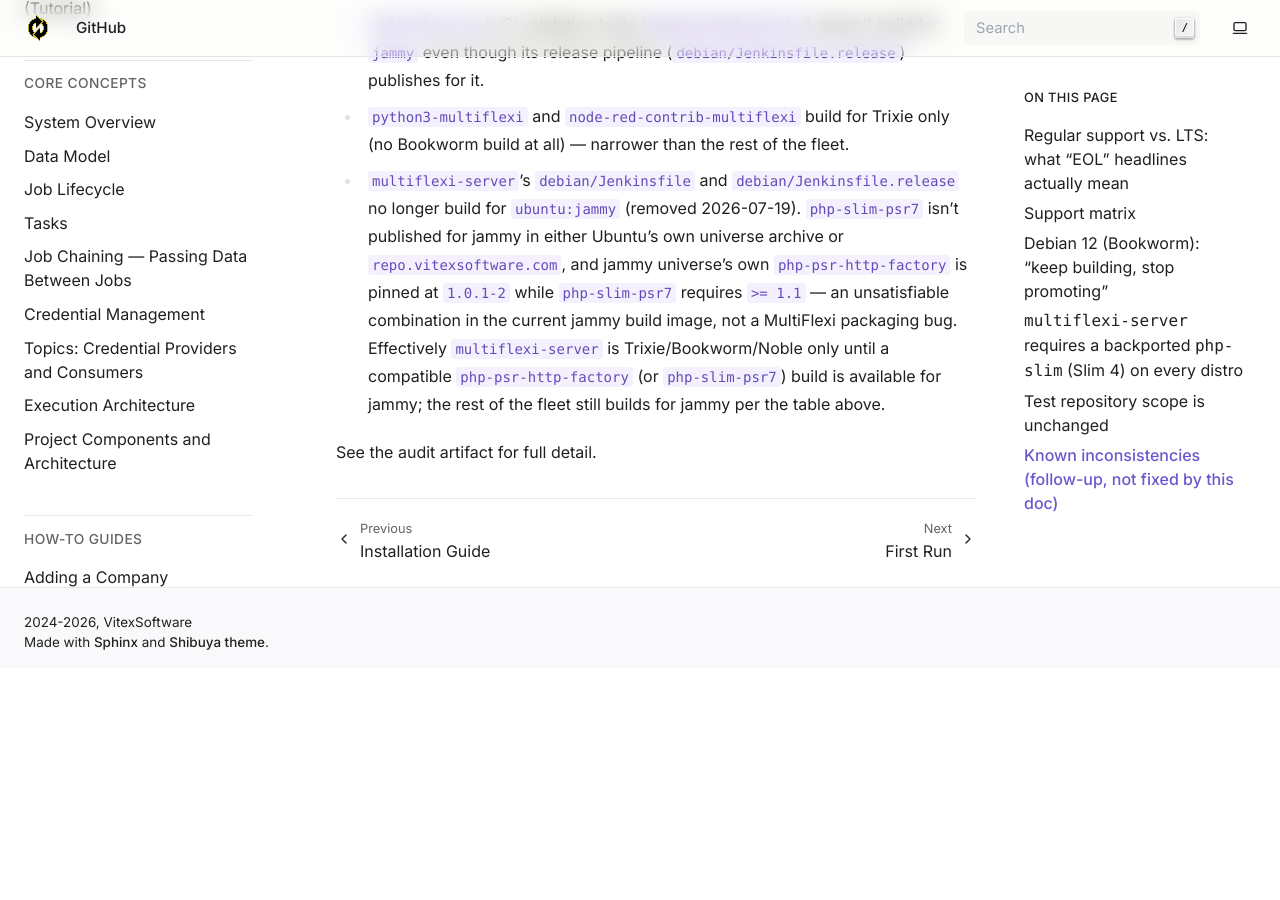
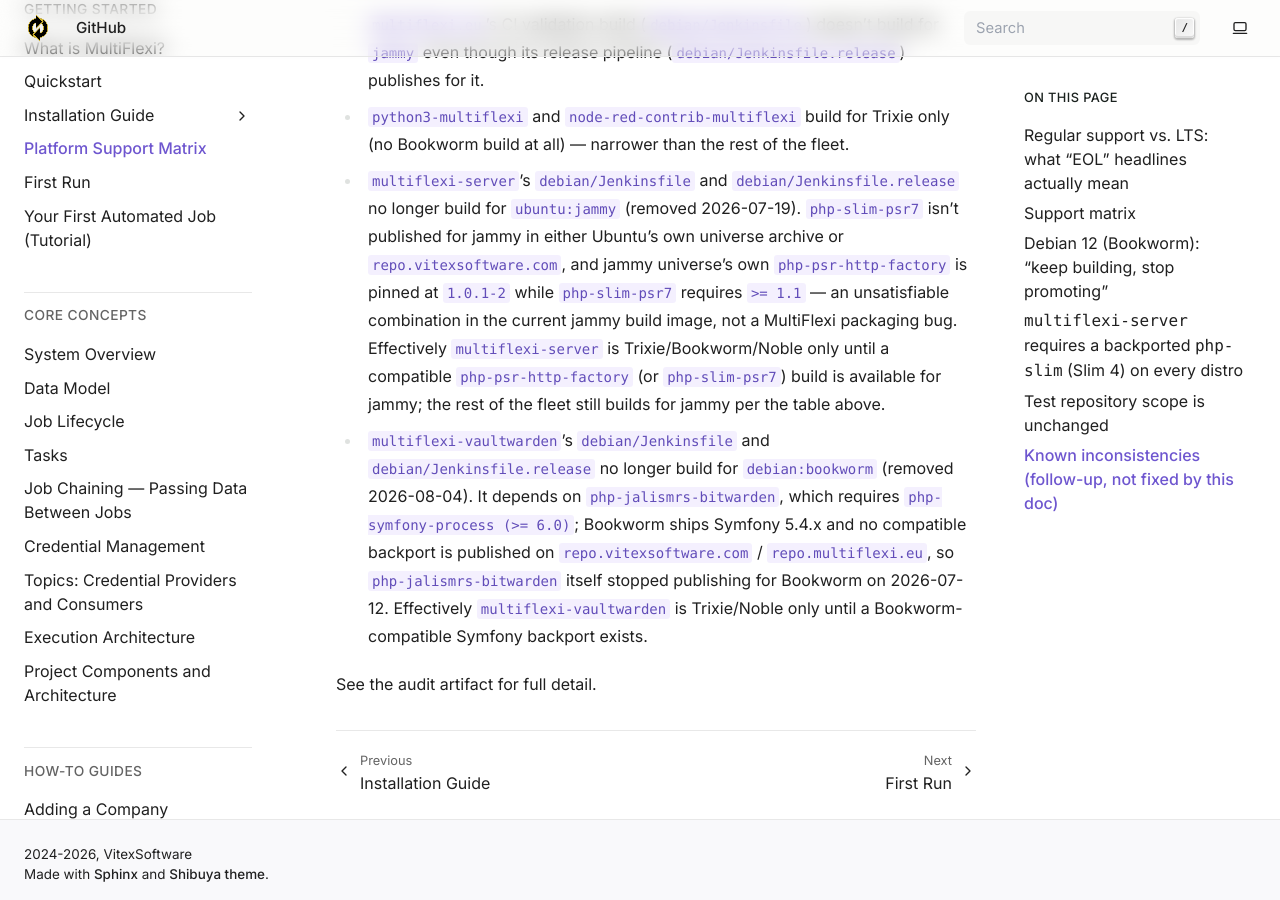
Before and after one commit to VitexSoftware/multiflexi-doc-en, a Sphinx documentation site: the page built from source/platform-support.rst, in a window 1280 px wide and 900 px high, scrolled down 4645 px. Built offline with Sphinx 7.4.7, drawn with Linux system fonts in a browser that asks for light colours; before the commit the page ends 5313 px from its top, so only the background shows below that.

Commit message:
docs: update platform support for multiflexi-vaultwarden
- Remove bookworm build target from multiflexi-vaultwarden due to incompatible dependencies and lack of Symfony backport.

Co-Authored-By: Claude Sonnet 5 <noreply@anthropic.com>

```diff
--- a/source/platform-support.rst
+++ b/source/platform-support.rst
@@ -175,5 +175,14 @@ team, not resolved here:
   until a compatible ``php-psr-http-factory`` (or ``php-slim-psr7``) build
   is available for jammy; the rest of the fleet still builds for jammy
   per the table above.
+- ``multiflexi-vaultwarden``'s ``debian/Jenkinsfile`` and
+  ``debian/Jenkinsfile.release`` no longer build for ``debian:bookworm``
+  (removed 2026-08-04). It depends on ``php-jalismrs-bitwarden``, which
+  requires ``php-symfony-process (>= 6.0)``; Bookworm ships Symfony
+  5.4.x and no compatible backport is published on
+  ``repo.vitexsoftware.com`` / ``repo.multiflexi.eu``, so
+  ``php-jalismrs-bitwarden`` itself stopped publishing for Bookworm on
+  2026-07-12. Effectively ``multiflexi-vaultwarden`` is Trixie/Noble
+  only until a Bookworm-compatible Symfony backport exists.
 
 See the audit artifact for full detail.
```
